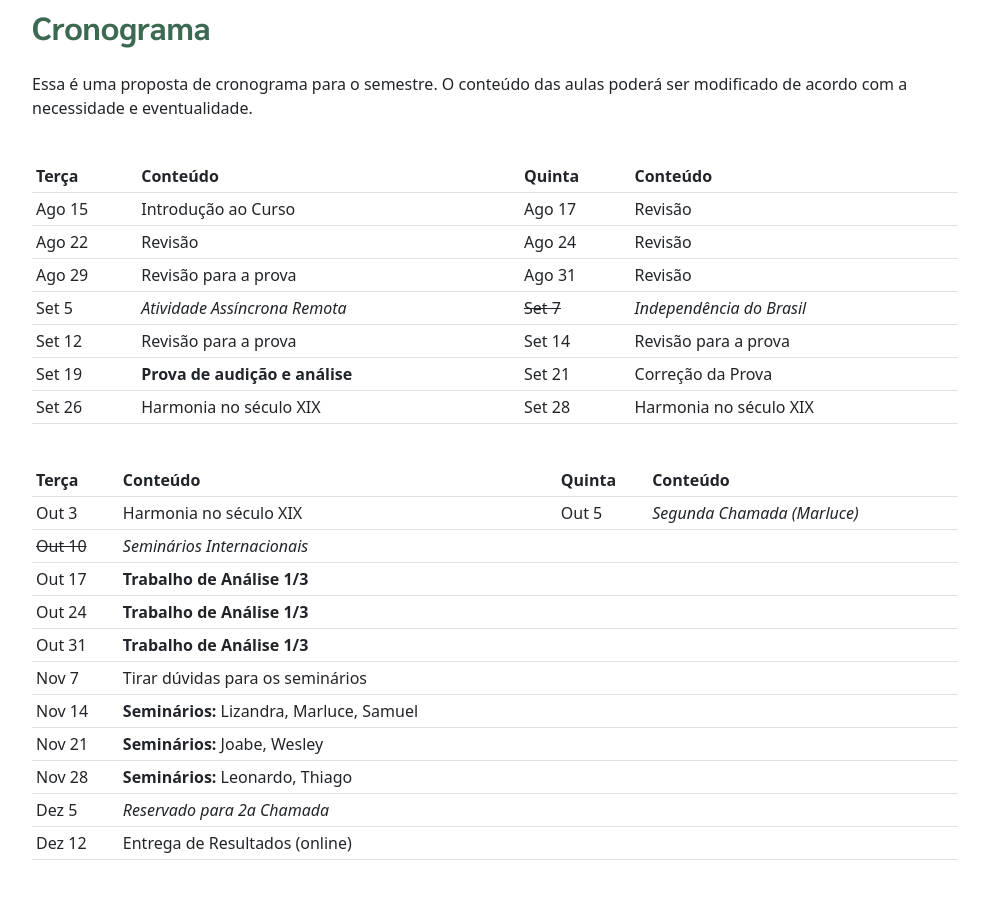
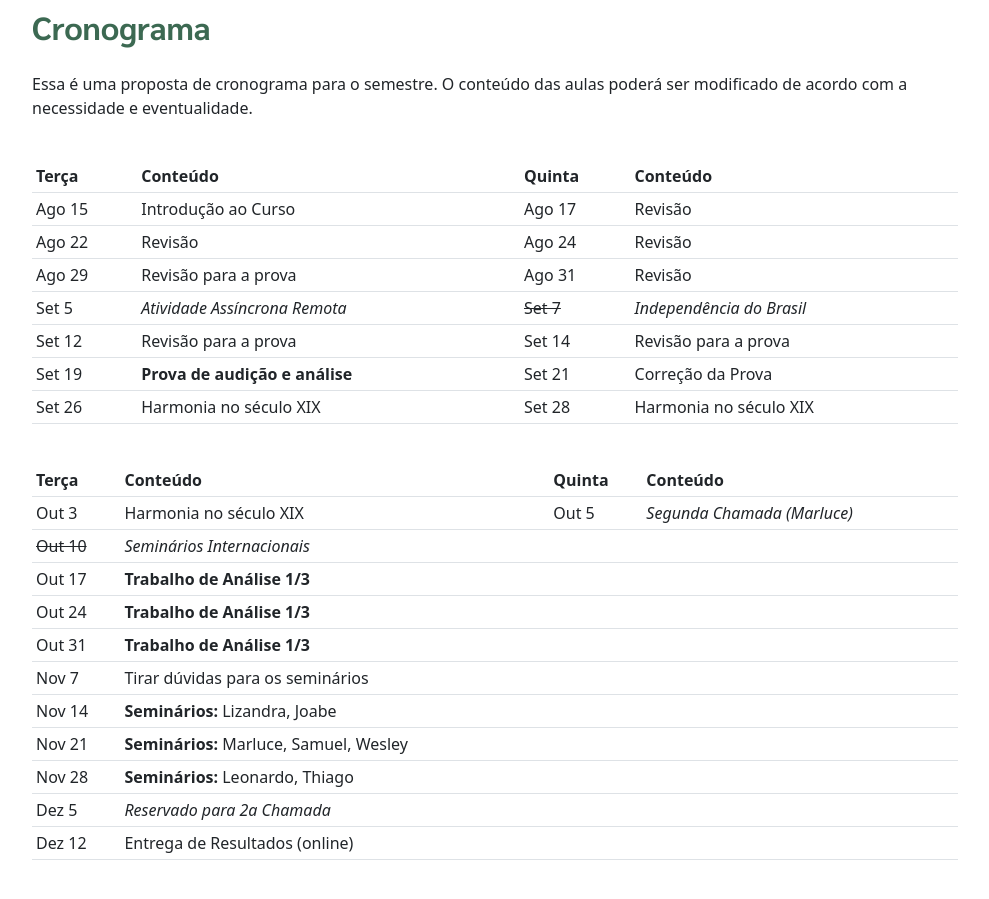
Before and after one commit to pedrokroger/pedrokroger.github.io, a Jekyll site: the page built from pages/musa76-lem8.md, in a window 1280 px wide and 900 px high, scrolled down 2090 px. Shown: the whole window, without its empty margins (50-1039 px from the left). Built offline with Jekyll 4.4.1, drawn with Linux system fonts in a browser that asks for light colours.

Commit message:
Atualiza apresentações LEM

```diff
--- a/pages/musa76-lem8.md
+++ b/pages/musa76-lem8.md
@@ -124,8 +124,8 @@ ser modificado de acordo com a necessidade e eventualidade.
 | Out 24     | **Trabalho de Análise 1/3**               |        |                             |
 | Out 31     | **Trabalho de Análise 1/3**               |        |                             |
 | Nov 7      | Tirar dúvidas para os seminários          |        |                             |
-| Nov 14     | **Seminários:** Lizandra, Marluce, Samuel |        |                             |
-| Nov 21     | **Seminários:** Joabe, Wesley             |        |                             |
+| Nov 14     | **Seminários:** Lizandra, Joabe           |        |                             |
+| Nov 21     | **Seminários:** Marluce, Samuel, Wesley   |        |                             |
 | Nov 28     | **Seminários:** Leonardo, Thiago          |        |                             |
 | Dez 5      | _Reservado para 2a Chamada_               |        |                             |
 | Dez 12     | Entrega de Resultados (online)            |        |                             |
```
